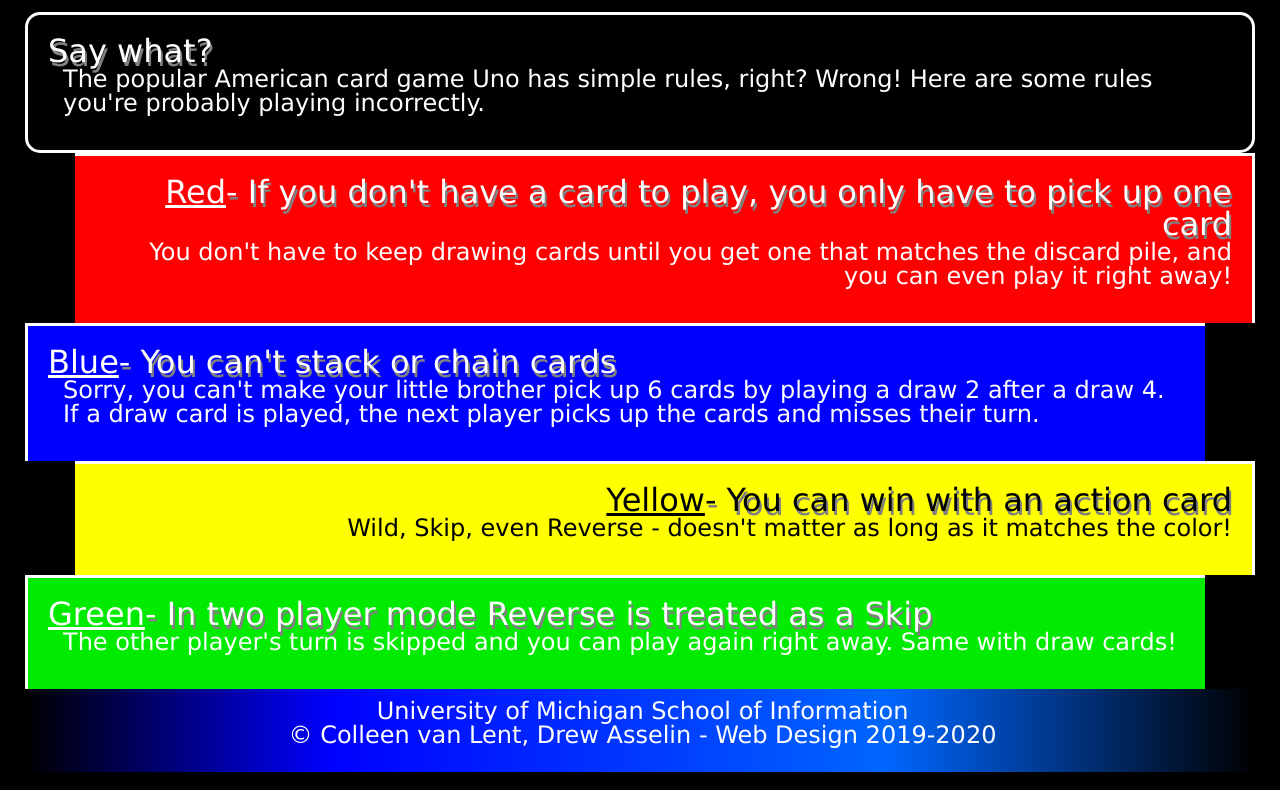
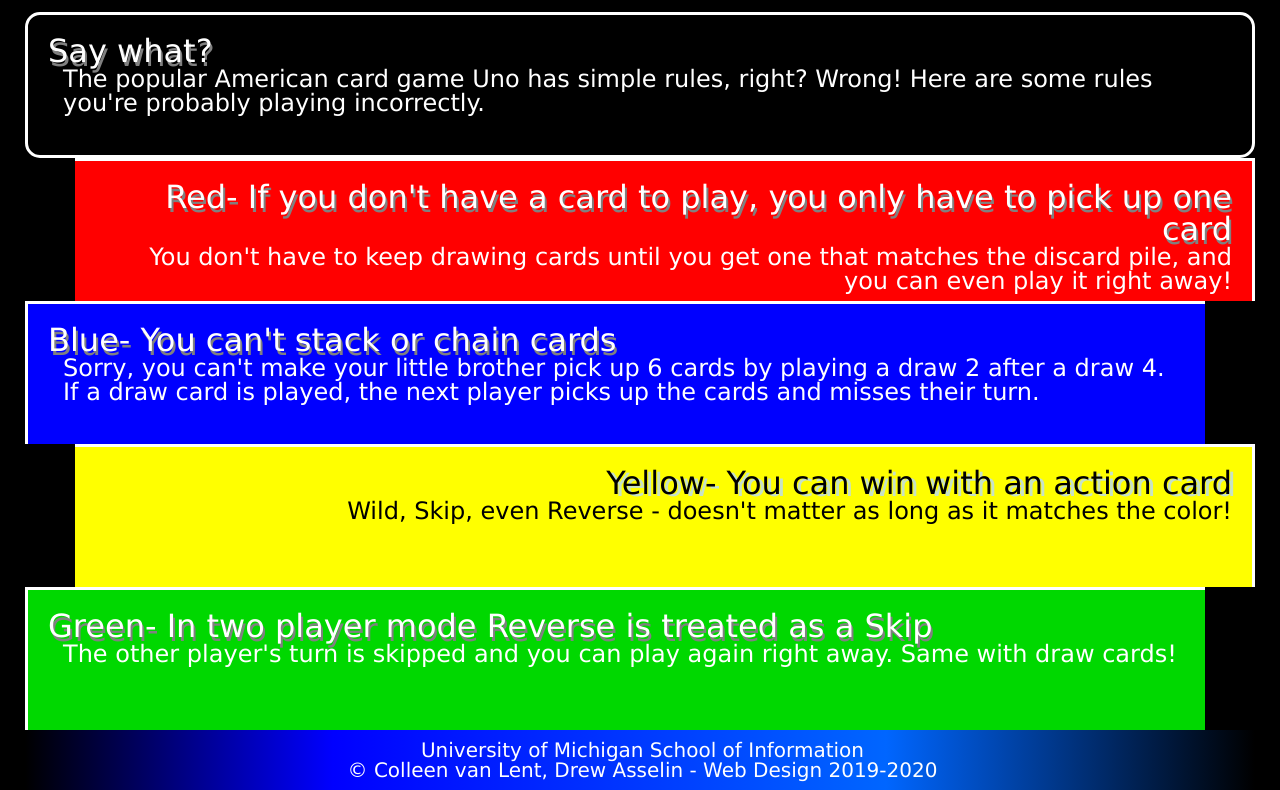
Before and after one commit to snsarnow/homework2-2022, a plain HTML site: page index.html in a window 1280 px wide. Shown: the part 408-1198 px from the top of the page. Drawn offline with Linux system fonts and the light colour scheme.

Commit message:
Add files via upload

```diff
--- a/css/style.css
+++ b/css/style.css
@@ -9,8 +9,8 @@ body {
 
 h1{
     font-size: 48px;
-    font-display: center;
     padding: 15px;
+    text-align: center;
 }
 
 h2{
@@ -36,18 +36,18 @@ img{
 }
 
 div{
-    size: 100px;
+    height: 100px;
     padding: 20px;
     border: 3px solid white;
 
 }
 
-div.intro{
+.intro{
     border-radius: 15px;
     margin-top: 15px;
 }
 
-div.red{
+.red{
     background-color: #ff0000;
     text-align: right;
     margin-left: 50px;
@@ -56,7 +56,7 @@ div.red{
 
 }
 
-div.blue{
+.blue{
     background-color: #0000ff;
     text-align: left;
     margin-right: 50px;
@@ -64,7 +64,7 @@ div.blue{
     border-right: 10px;
 }
 
-div.yellow{
+.yellow{
     background-color: #ffff00;
     text-align: right;
     margin-left: 50px;
@@ -74,12 +74,12 @@ div.yellow{
 
 }
 
-.div.yellow h2{
-    text-shadow: 2px 4px #c7e2c7;
+.yellow h2{
+    text-shadow: 4px 2px #c7e2c7;
 }
 
-div.green{
-    background-color: #00EB00;
+.green{
+    background-color: #00D800;
     text-align: left;
     margin-right: 50px;
     border-right: 10px;
@@ -87,7 +87,7 @@ div.green{
 
 }
 
-span{
+.h2 span{
     text-decoration: underline;
     text-decoration: uppercase;
     text-shadow: none;
@@ -99,7 +99,8 @@ footer{
 
 }
 
-footer{
+
+footer p{
     font-size: 20px;
     text-align: center;
     padding-top: 10px;
@@ -107,12 +108,3 @@ footer{
     padding-bottom: 10px;
 
 }
-
-.footer p{
-    font-size: 20px;
-    text-align: center;
-    padding-top: 10px;
-    padding-right: 10px;
-    padding-bottom: 10px;
-
-}
```
